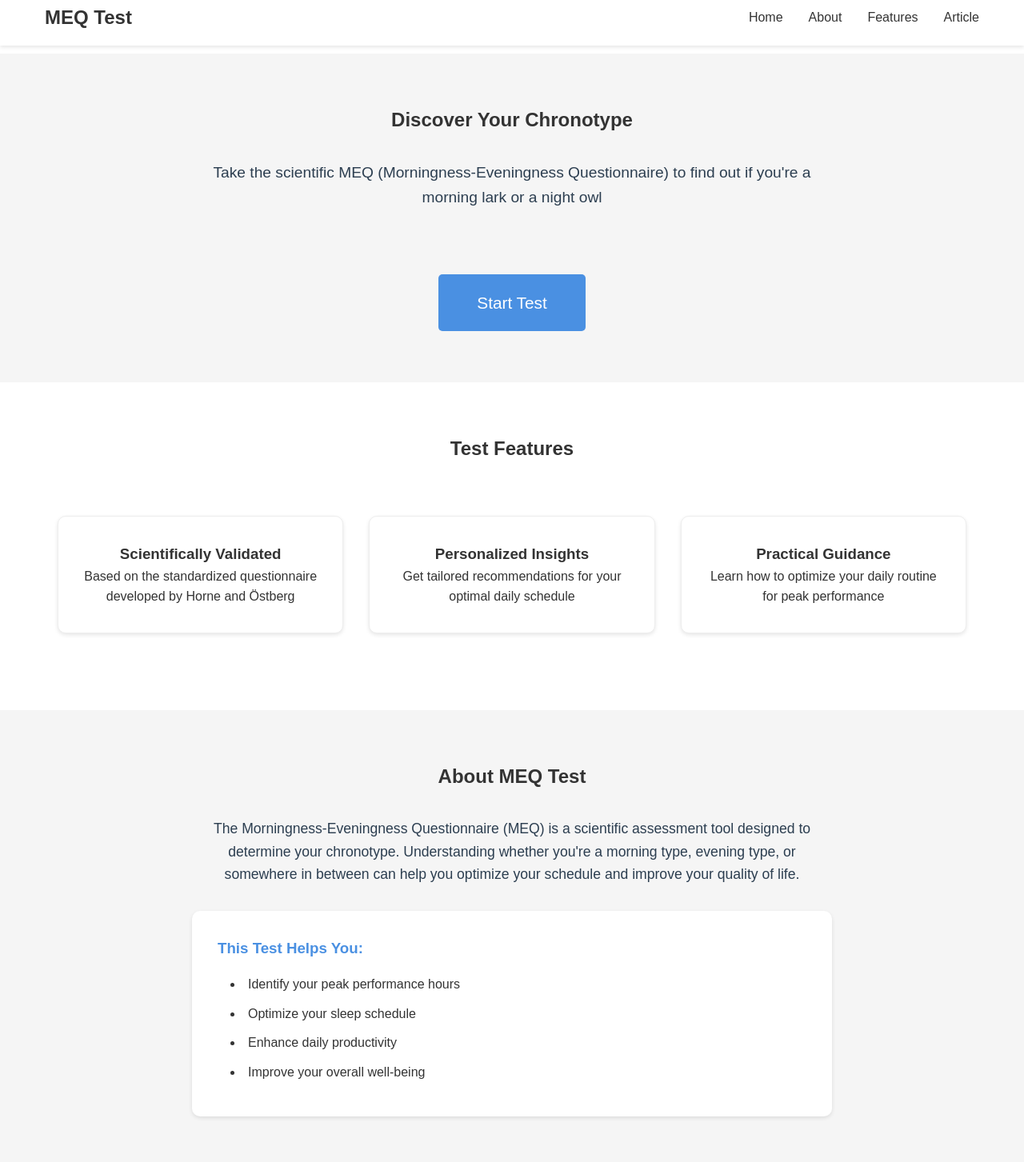
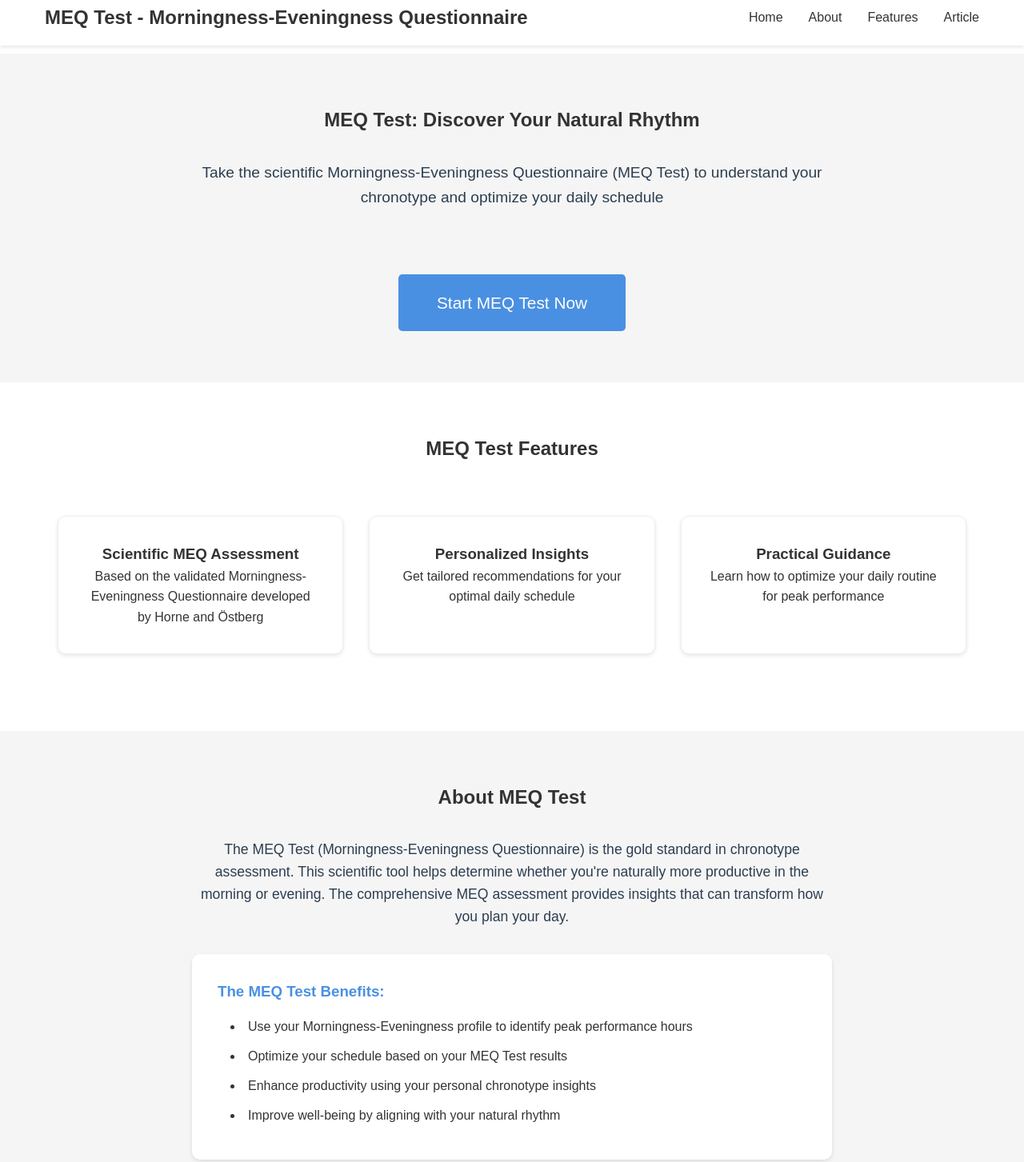
Before and after one commit to codeczl/meqtest.com, a plain HTML site: page index.html in a window 1280 px wide. Shown: the part 13-1466 px from the top of the page at 80% size. Drawn offline with Linux system fonts and the light colour scheme.

Commit message:
Add files via upload

```diff
--- a/index.html
+++ b/index.html
@@ -3,7 +3,7 @@
 <head>
     <meta charset="UTF-8">
     <meta name="viewport" content="width=device-width, initial-scale=1.0">
-    <meta name="description" content="MEQ Test - Professional Morningness-Eveningness Questionnaire. Discover whether you're a morning lark or a night owl and optimize your daily schedule.">
+    <meta name="description" content="MEQ Test (Morningness-Eveningness Questionnaire) - The scientific assessment tool to determine your chronotype and optimize your daily rhythm">
     <meta name="keywords" content="MEQ test, Morningness-Eveningness Questionnaire, chronotype test, morning person, night owl, sleep cycle, biological clock">
 
     <link rel="icon" type="image/x-icon" href="./favicon.ico">
@@ -11,14 +11,14 @@
     <link rel="icon" type="image/png" sizes="32x32" href="./favicon-32x32.png">
     <link rel="icon" type="image/png" sizes="16x16" href="./favicon-16x16.png">
 
-    <title>MEQ Test - Morningness-Eveningness Questionnaire | Discover Your Optimal Daily Rhythm</title>
+    <title>MEQ Test - Morningness-Eveningness Questionnaire | Discover Your Chronotype</title>
     <link rel="stylesheet" href="styles.css">
 </head>
 <body>
     <header>
         <nav>
             <div class="logo">
-                <h1>MEQ Test</h1>
+                <h1>MEQ Test - Morningness-Eveningness Questionnaire</h1>
             </div>
             <ul>
                 <li><a href="#home">Home</a></li>
@@ -31,17 +31,17 @@
 
     <main>
         <section id="hero">
-            <h2>Discover Your Chronotype</h2>
-            <p>Take the scientific MEQ (Morningness-Eveningness Questionnaire) to find out if you're a morning lark or a night owl</p>
-            <a href="test.html" class="cta-button">Start Test</a>
+            <h2>MEQ Test: Discover Your Natural Rhythm</h2>
+            <p>Take the scientific Morningness-Eveningness Questionnaire (MEQ Test) to understand your chronotype and optimize your daily schedule</p>
+            <a href="test.html" class="cta-button">Start MEQ Test Now</a>
         </section>
 
         <section id="features">
-            <h2>Test Features</h2>
+            <h2>MEQ Test Features</h2>
             <div class="feature-grid">
                 <div class="feature-item">
-                    <h3>Scientifically Validated</h3>
-                    <p>Based on the standardized questionnaire developed by Horne and Östberg</p>
+                    <h3>Scientific MEQ Assessment</h3>
+                    <p>Based on the validated Morningness-Eveningness Questionnaire developed by Horne and Östberg</p>
                 </div>
                 <div class="feature-item">
                     <h3>Personalized Insights</h3>
@@ -56,14 +56,14 @@
 
         <section id="about">
             <h2>About MEQ Test</h2>
-            <p>The Morningness-Eveningness Questionnaire (MEQ) is a scientific assessment tool designed to determine your chronotype. Understanding whether you're a morning type, evening type, or somewhere in between can help you optimize your schedule and improve your quality of life.</p>
+            <p>The MEQ Test (Morningness-Eveningness Questionnaire) is the gold standard in chronotype assessment. This scientific tool helps determine whether you're naturally more productive in the morning or evening. The comprehensive MEQ assessment provides insights that can transform how you plan your day.</p>
             <div class="benefits">
-                <h3>This Test Helps You:</h3>
+                <h3>The MEQ Test Benefits:</h3>
                 <ul>
-                    <li>Identify your peak performance hours</li>
-                    <li>Optimize your sleep schedule</li>
-                    <li>Enhance daily productivity</li>
-                    <li>Improve your overall well-being</li>
+                    <li>Use your Morningness-Eveningness profile to identify peak performance hours</li>
+                    <li>Optimize your schedule based on your MEQ Test results</li>
+                    <li>Enhance productivity using your personal chronotype insights</li>
+                    <li>Improve well-being by aligning with your natural rhythm</li>
                 </ul>
             </div>
         </section>
@@ -117,7 +117,7 @@
             </div>
         </div>
         <div class="copyright">
-            <p>&copy; 2024 MEQ Test. All rights reserved.</p>
+            <p>&copy; 2024 MEQ Test (Morningness-Eveningness Questionnaire). All rights reserved.</p>
         </div>
     </footer>
 </body>
```
